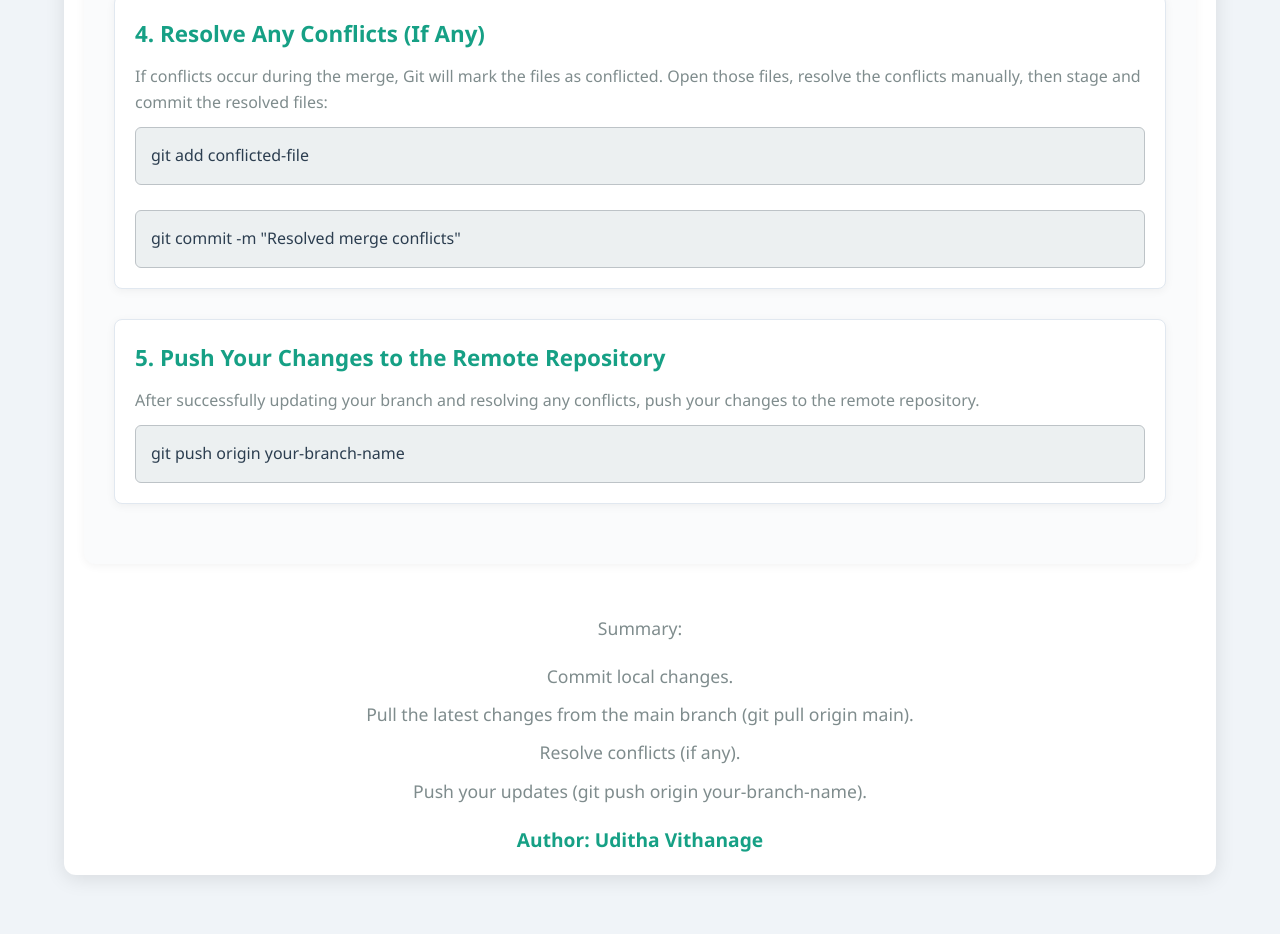
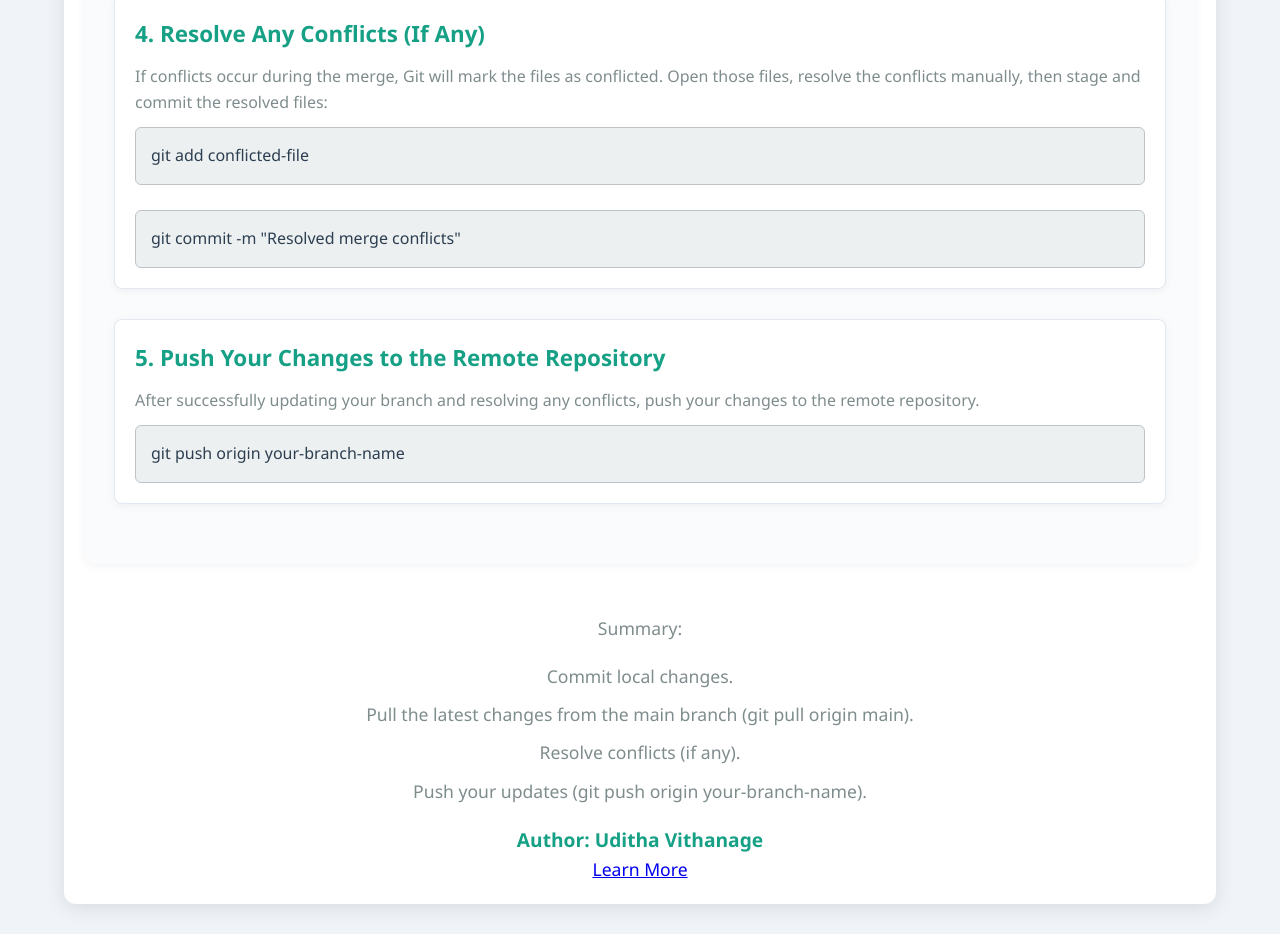
Before and after one commit to udithavithanage/Git-Guide, a plain HTML site: page index.html in a window 1280 px wide. Shown: the part 1074-2008 px from the top of the page. Before the commit the page ends 1979 px from the top, so only its background shows below. Drawn offline with Linux system fonts and the light colour scheme; a script that the page names is missing.

Commit message:
Update index.html

```diff
--- a/index.html
+++ b/index.html
@@ -88,6 +88,7 @@
           </li>
         </ul>
         <p class="author">Author: Uditha Vithanage</p>
+        <a href="./gitguid.html">Learn More</a>
       </footer>
     </div>
 
```
